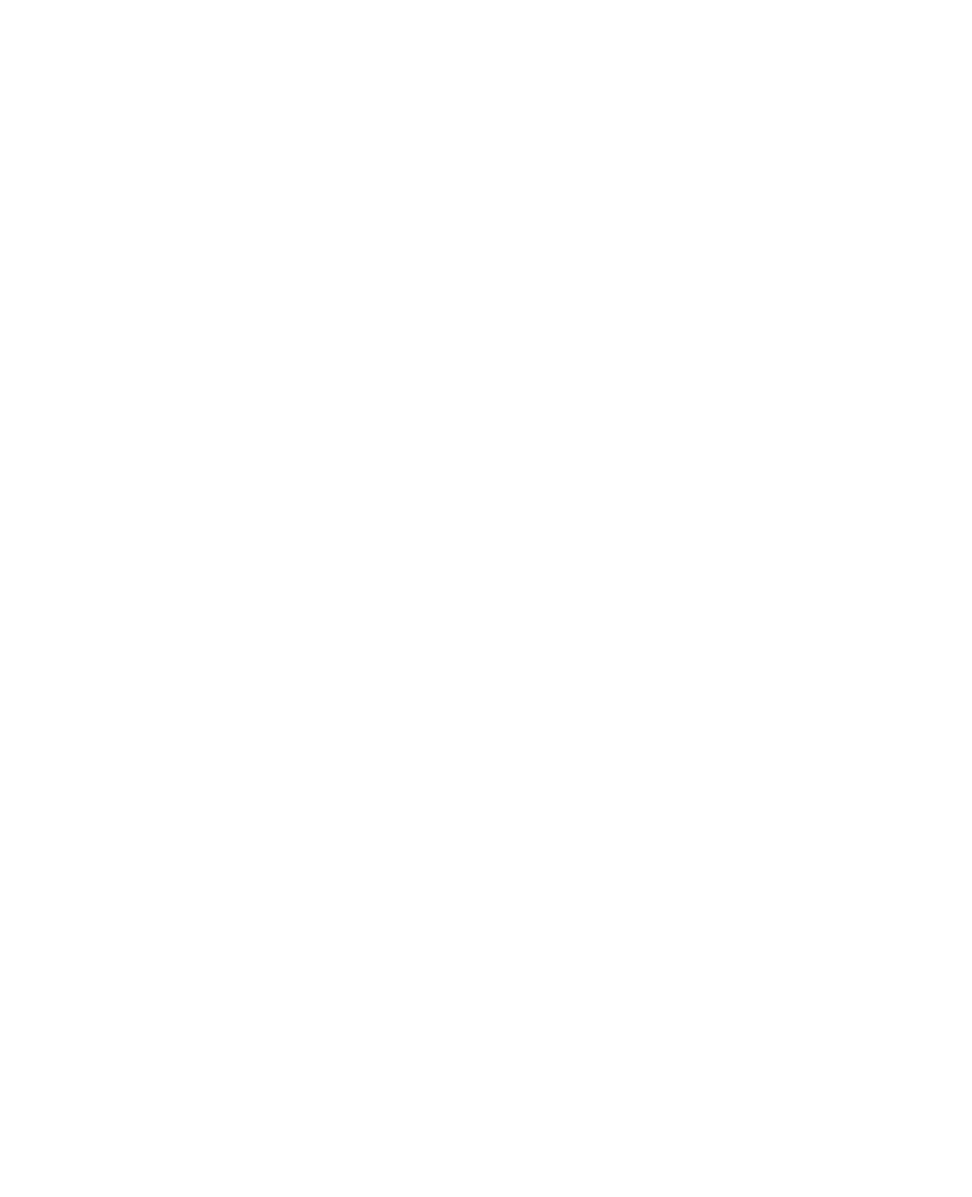
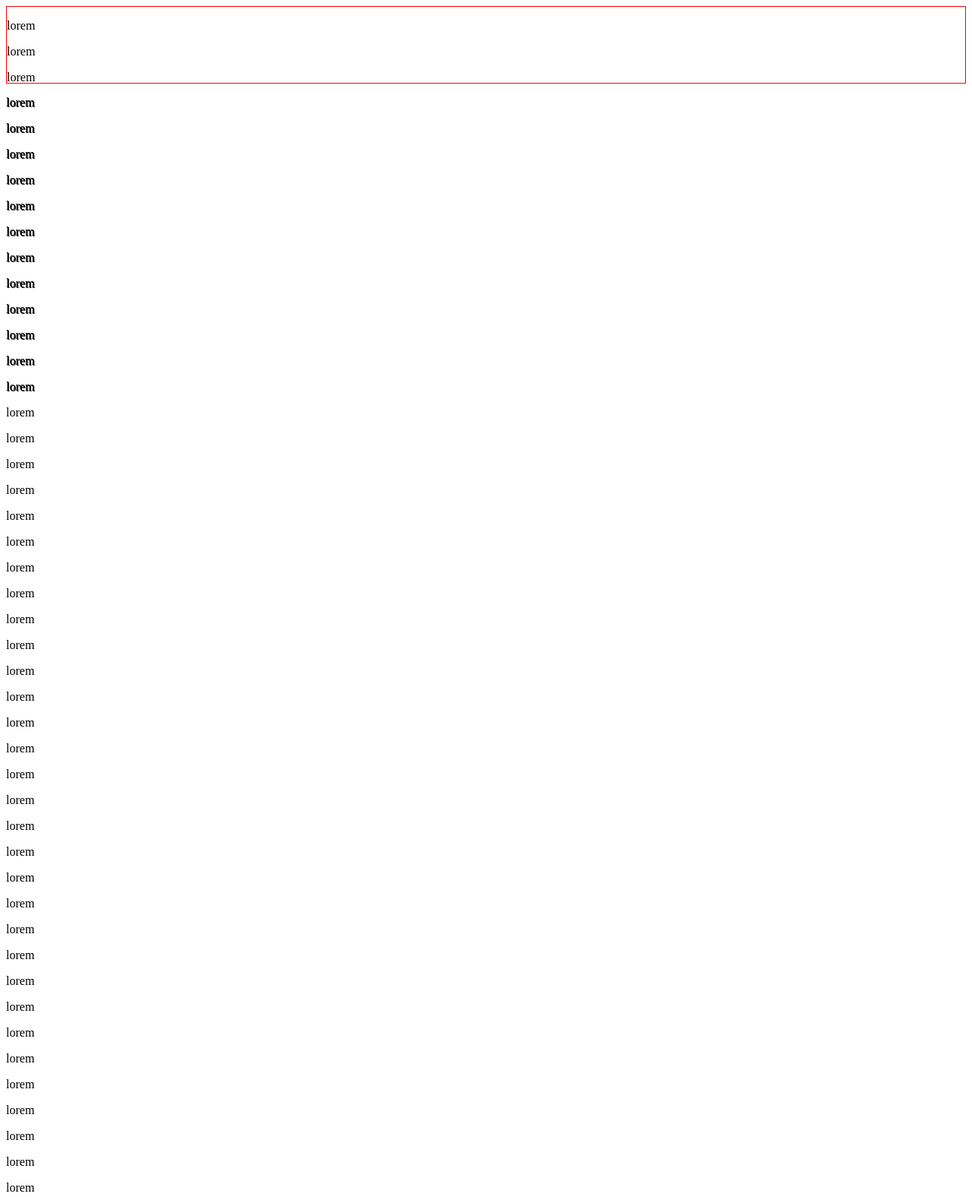
Before and after one commit to GertSallaerts/test, a plain HTML site: page index.html in a window 1280 px wide. Shown: the top 1575 px of the page at 76% size. Before the commit the page ends 800 px from the top, so only its background shows below. Drawn offline with Linux system fonts and the light colour scheme.

Commit message:
Update index.html

```diff
--- a/index.html
+++ b/index.html
@@ -10,4 +10,68 @@
     <meta property="og:url" content="https://gertsallaerts.github.io/test/index.html" />
     <meta property="og:type" content="image">
 </head>
+<body>
+    <div style="height:100px;border:1px solid red;">
+        <p>lorem</p>
+        <p>lorem</p>
+        <p>lorem</p>
+        <p>lorem</p>
+        <p>lorem</p>
+        <p>lorem</p>
+        <p>lorem</p>
+        <p>lorem</p>
+        <p>lorem</p>
+        <p>lorem</p>
+        <p>lorem</p>
+        <p>lorem</p>
+        <p>lorem</p>
+        <p>lorem</p>
+        <p>lorem</p>
+    </div>
+    <p>lorem</p>
+    <p>lorem</p>
+    <p>lorem</p>
+    <p>lorem</p>
+    <p>lorem</p>
+    <p>lorem</p>
+    <p>lorem</p>
+    <p>lorem</p>
+    <p>lorem</p>
+    <p>lorem</p>
+    <p>lorem</p>
+    <p>lorem</p>
+    <p>lorem</p>
+    <p>lorem</p>
+    <p>lorem</p>
+    <p>lorem</p>
+    <p>lorem</p>
+    <p>lorem</p>
+    <p>lorem</p>
+    <p>lorem</p>
+    <p>lorem</p>
+    <p>lorem</p>
+    <p>lorem</p>
+    <p>lorem</p>
+    <p>lorem</p>
+    <p>lorem</p>
+    <p>lorem</p>
+    <p>lorem</p>
+    <p>lorem</p>
+    <p>lorem</p>
+    <p>lorem</p>
+    <p>lorem</p>
+    <p>lorem</p>
+    <p>lorem</p>
+    <p>lorem</p>
+    <p>lorem</p>
+    <p>lorem</p>
+    <p>lorem</p>
+    <p>lorem</p>
+    <p>lorem</p>
+    <p>lorem</p>
+    <p>lorem</p>
+    <p>lorem</p>
+    <p>lorem</p>
+    <p>lorem</p>
+</body>
 </html>
```
